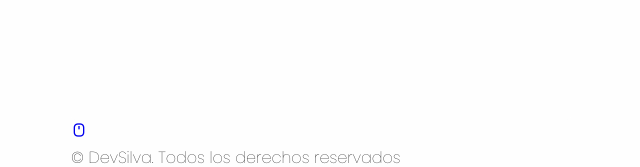
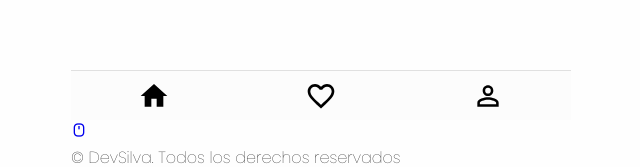
Before and after one commit to daviardev/Petgram, a React app: page /detail/1 in a window 1280 px wide. Shown: the part 680-847 px from the top of the page, without its empty margins (319-959 px from the left). Built offline with nearby package versions, Linux system fonts and the light colour scheme; no server answers.

Commit message:
Agregando NavBar y estilizandola un poco v1 del NavBar

```diff
--- a/src/App.js
+++ b/src/App.js
@@ -4,6 +4,7 @@ import { Logo } from './components/Logo'
 import { Home } from "./pages/Home";
 import { Router } from "@reach/router";
 import { Detail } from "./pages/Detail";
+import { NavBar } from "./components/Navbar";
 
 export const App = () => {
     return (
@@ -15,6 +16,7 @@ export const App = () => {
             <Home path='/pet/:id' />
             <Detail path='/detail/:detailID' />
         </Router>
+        <NavBar />
     </div>
     )
 }
--- /dev/null
+++ b/src/components/Navbar/index.js
@@ -0,0 +1,15 @@
+import React from 'react'
+import { Nav, Link } from './styles'
+import { MdHome, MdFavoriteBorder, MdPersonOutline } from 'react-icons/md'
+
+const SIZE = '32px'
+const COLOR = 'black'
+export const NavBar = () => {
+    return (
+        <Nav>
+            <Link to='/'><MdHome size={SIZE} color={COLOR} /></Link>
+            <Link to='/favs'><MdFavoriteBorder size={SIZE} color={COLOR} /></Link>
+            <Link to='/user'><MdPersonOutline size={SIZE} color={COLOR} /></Link>
+        </Nav>
+    )
+}
--- /dev/null
+++ b/src/components/Navbar/styles.js
@@ -0,0 +1,29 @@
+import styled from 'styled-components'
+import { Link as LinkRouter } from '@reach/router'
+
+export const Nav = styled.nav`
+    align-items: center;
+    background-color: #fcfcfc;
+    border-top: 1px solid #e0e0e0;
+    bottom: 0;
+    display: flex;
+    height: 50px;
+    justify-content: space-around;
+    left: 0;
+    margin: 0 auto;
+    max-width: 500px;
+    position: fixed;
+    right: 0;
+    width: 100%;
+    z-index: 1000;
+`
+
+export const Link = styled(LinkRouter)`
+    align-items: center;
+    color: #888;
+    display: inline-flex;
+    height: 100%;
+    justify-content: center;
+    text-decoration: none;
+    width: 100%;
+`
```
